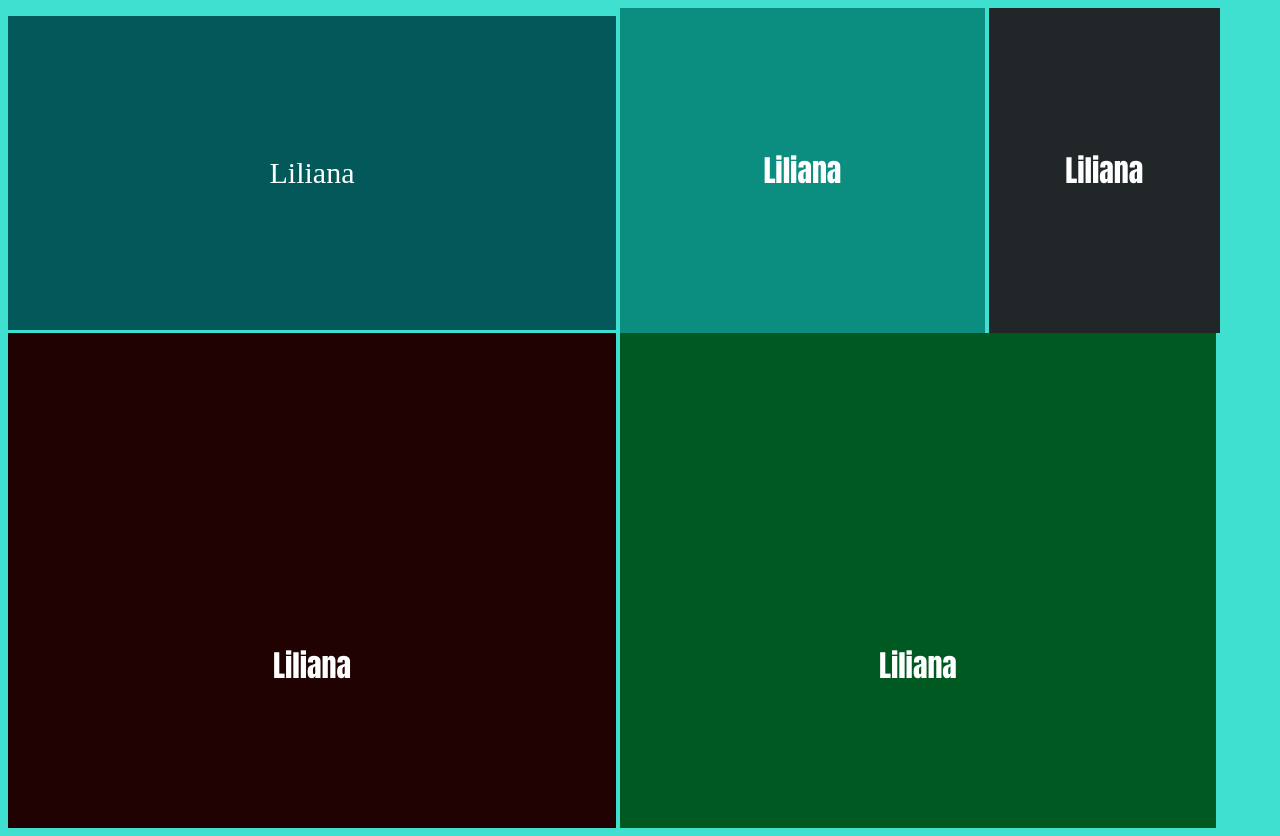
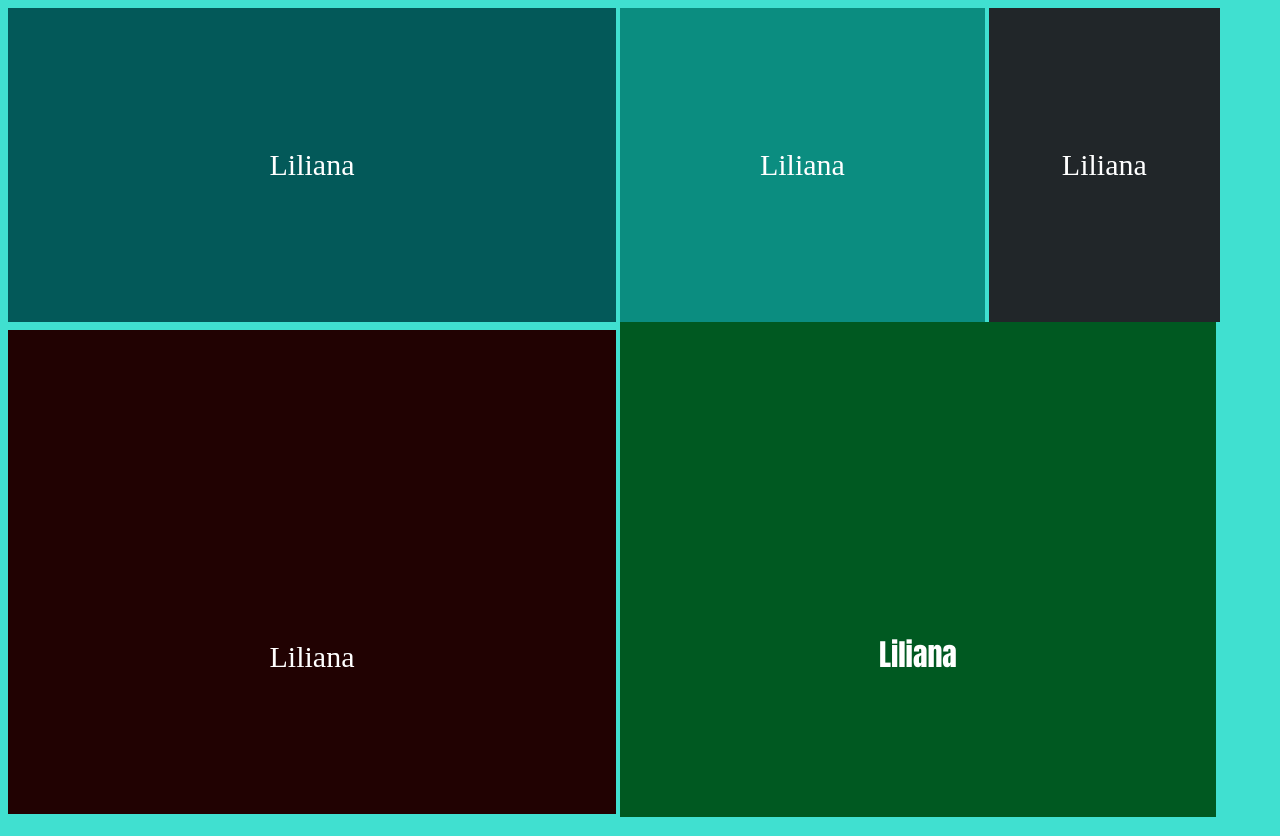
Before and after one commit to GutierrezLiliana/computer-sci, a plain HTML site: page index.html in a window 1280 px wide. Drawn offline with Linux system fonts and the light colour scheme.

Commit message:
Update colors.css

```diff
--- a/colors.css
+++ b/colors.css
@@ -19,7 +19,7 @@ body {
  width: 30%;
  min-height: 40%;
  display: inline-block;
- font-family: Harrow, Impact;
+ font-family:Frank Ruhl Libre;
  font-size: 30px;
  color:white;
 }
@@ -29,7 +29,7 @@ body {
  width: 19%;
  min-height: 30%;
  display: inline-block;
- font-family: Harrow, Impact;
+ font-family: Vidaloka;
  font-size: 30px;
  color:white;
 }
@@ -39,7 +39,7 @@ body {
  width: 50%;
  height: 70%;
  display: inline-block;
- font-family: Harrow, Impact;
+ font-family: Roboto Slab;
  font-size: 30px;
  color:white;
 }
```
